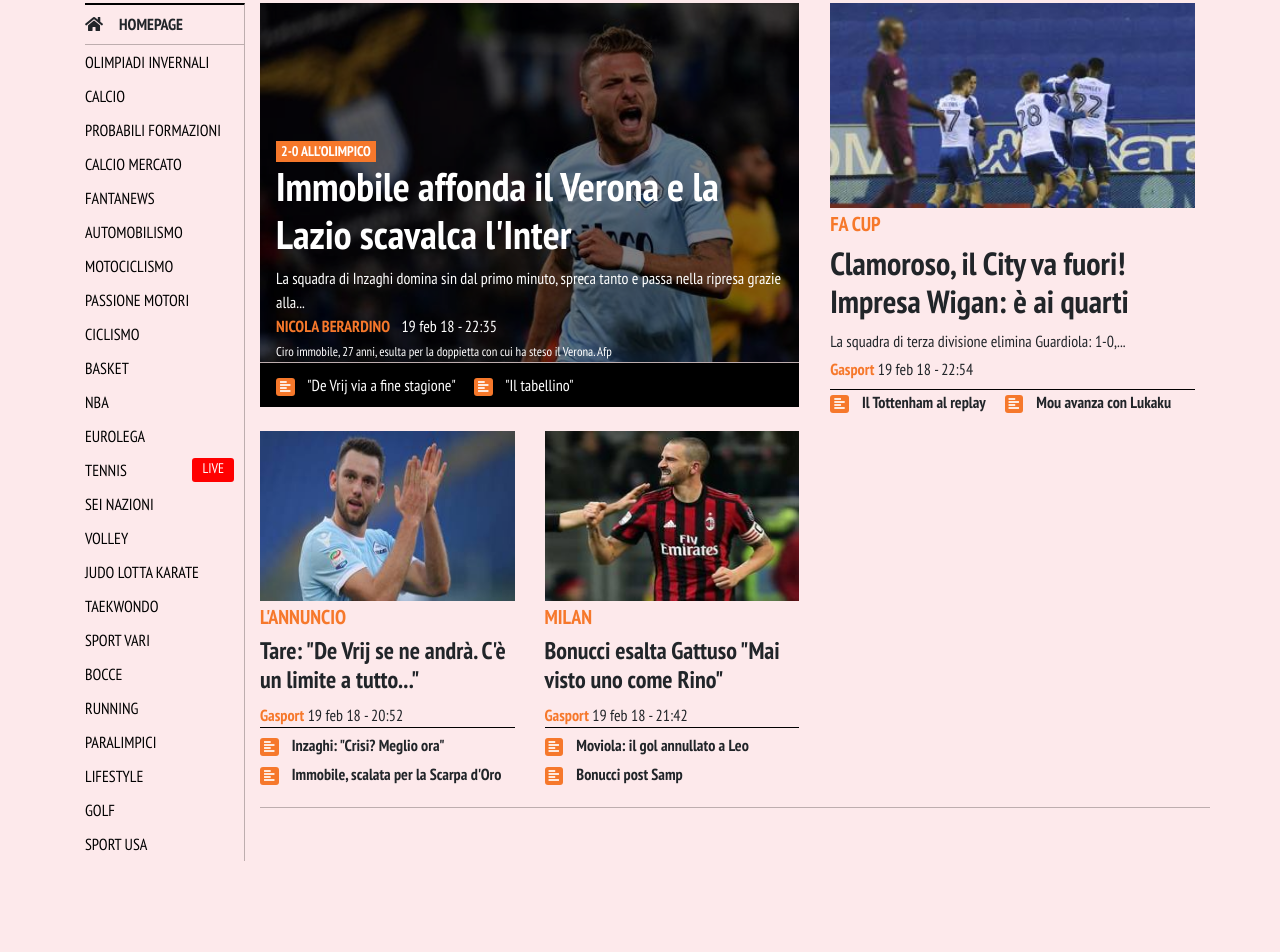
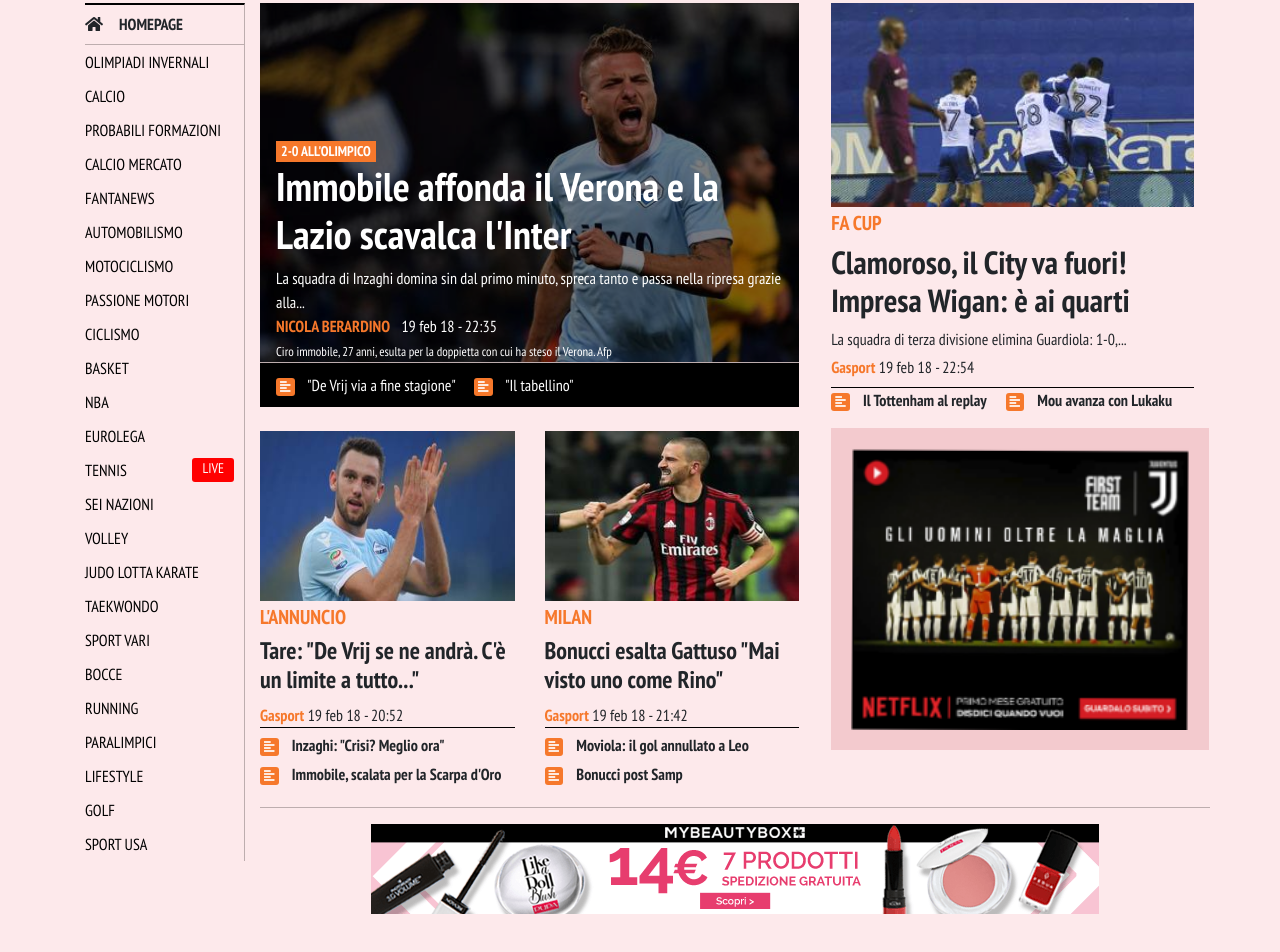
Before and after one commit to Davide-L90/Replica_gazzettaDelloSport, a website: page index.html in a window 1280 px wide. Shown: the part 316-1268 px from the top of the page. Before the commit the page ends 1193 px from the top, so only its background shows below. Drawn offline with Linux system fonts and the light colour scheme.

```diff
--- a/index.html
+++ b/index.html
@@ -70,7 +70,7 @@
             </div>
          </div>
       </div>
-      <main class="container">
+      <main class="container mb-5">
          <div class="row mt-5">
             <div class="col-2 list_cnt">
                <h5><i class="fas fa-home mr-3"></i>HOMEPAGE</h5>
@@ -151,8 +151,9 @@
                         </div>
                      </div>
                   </div>
-                  <div class="right_side_column col-sm-12 col-md-4 col-lg-5 pl-0 pl-md-3">
-                     <div class="minor_img_cnt">
+                  <div class="right_side_column col-sm-12 col-md-4 col-lg-5 pr-3 pl-md-3">
+                     <div class="minor_img_cnt row mb-3">
+                        <div class="col-12 pl-0 pl-md-3">
                            <div class="small_img_cnt">
                               <img id="right_image" src="img/right-image.jpg">
                            </div>
@@ -168,6 +169,17 @@
                            </div>
                         </div>
                      </div>
+                     <div class="row justify-content-center pl-0 pl-md-3 mb-3">
+                        <div class="side_banner col-8 col-md-12 pr-0 pl-0">
+                           <img src="img/netflix.png">
+                        </div>
+                     </div>
+                  </div>
+               </div>
+               <div class="row mt-3">
+                  <div class="col-12 text-center">
+                     <img class="img-fluid" src="img/banner.png">
+                  </div>
                </div>
             </div>
          </div>
--- a/sass/_mediaQueries.scss
+++ b/sass/_mediaQueries.scss
@@ -58,6 +58,10 @@
 
       }
    }
+
+   .side_banner{
+      display: none !important;
+   }
 }
 
 @media all and(max-width: 576px)
--- a/sass/_rightColumn.scss
+++ b/sass/_rightColumn.scss
@@ -1,3 +1,13 @@
 #right_image{
    height: auto;
 }
+
+.side_banner{
+   background-color: #F3CACE;
+
+
+   img{
+      padding: 20px;
+      width: 100%;
+   }
+}
```
Also changed, not shown: style.css. Lines whose indentation alone changed are shown as unchanged.
